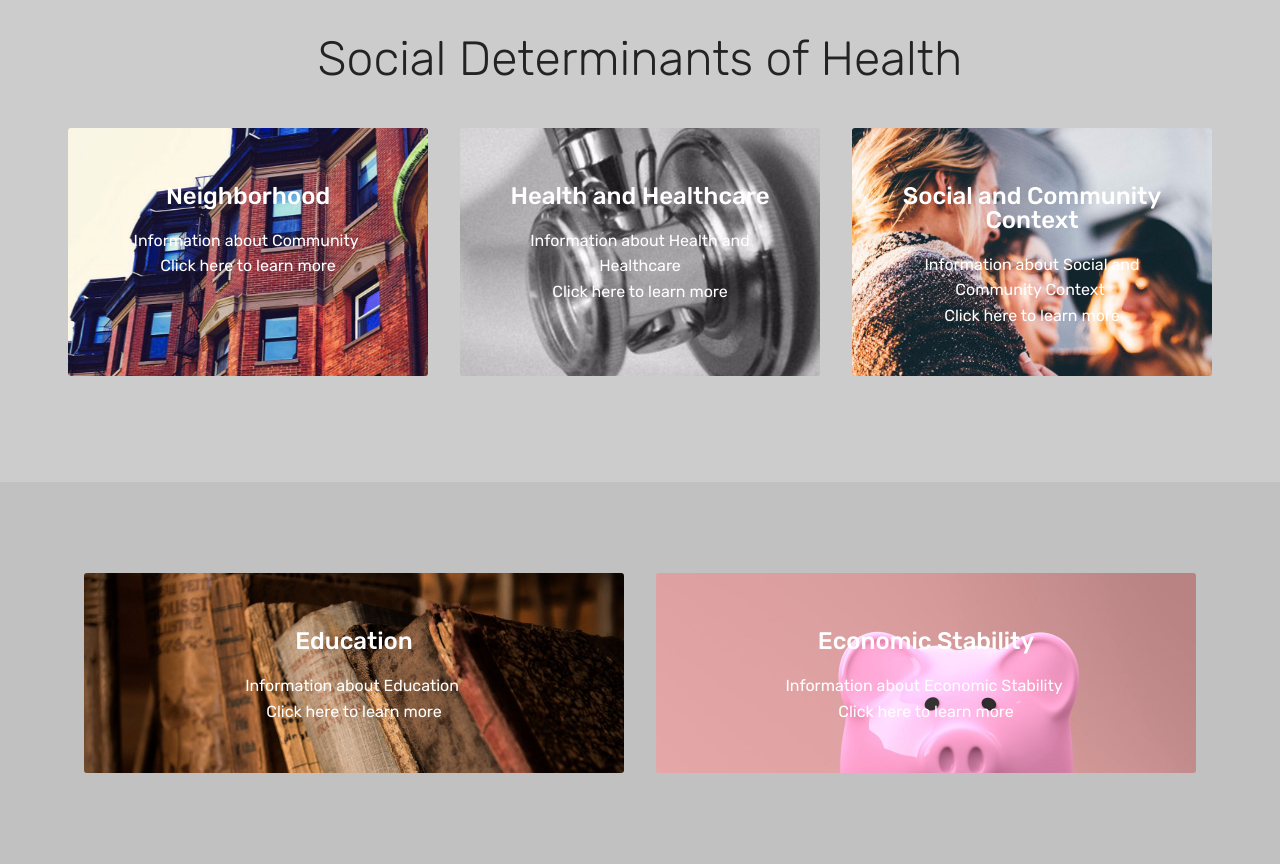
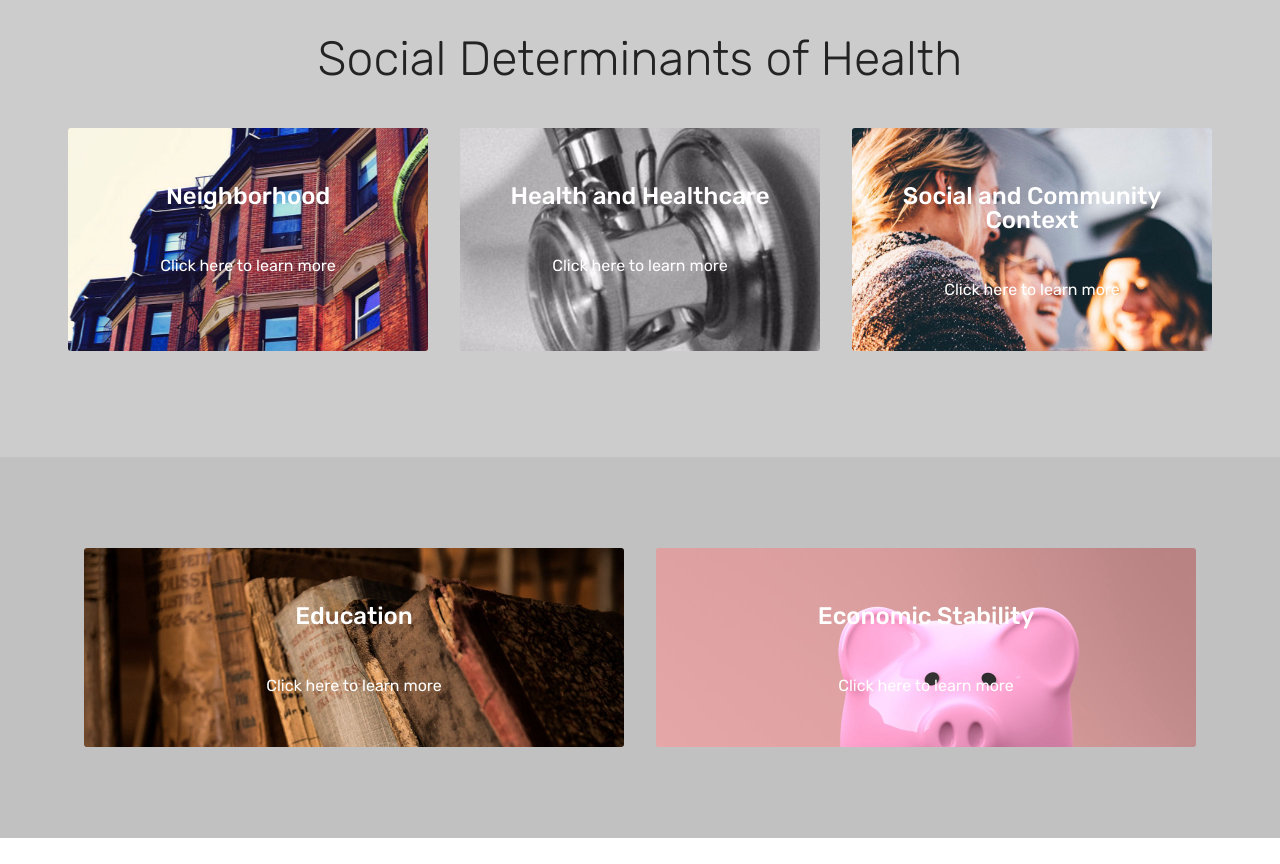
Before and after one commit to PPHSDOH/PPHSDOH.github.io, a plain HTML site: page index.html in a window 1280 px wide. Shown: the part 860-1724 px from the top of the page. After the commit the page ends 1698 px from the top, so only its background shows below. Drawn offline with Linux system fonts and the light colour scheme; files whose address does not match are found by name.

Commit message:
create github pages

```diff
--- a/index.html
+++ b/index.html
@@ -45,7 +45,7 @@
     </div>
 </section>
 
-<section class="engine"><a href="https://mobiri.se/t">amp template</a></section><section class="features13 cid-r3te1NzVmo" id="features13-3">
+<section class="engine"><a href="https://mobiri.se/g">how to build your own website</a></section><section class="features13 cid-r3te1NzVmo" id="features13-3">
 
 
 
@@ -57,28 +57,26 @@
         <div class="media-container-row container">
             <div class="card col-12 col-md-6 p-5 m-3 align-center col-lg-4">
                 <div class="card-img">
-                    <img src="assets/images/mbr-10-1200x800.jpg" alt="Mobirise" title="">
+                    <a href="https://www.youtube.com/watch?time_continue=316&v=aDzAGl-udyU" target="_blank"><img src="assets/images/mbr-10-1200x800.jpg" alt="Mobirise" title=""></a>
                 </div>
                 <h4 class="card-title py-2 mbr-fonts-style display-5">Neighborhood</h4>
-                <p class="mbr-text mbr-fonts-style display-7">
-                    Information about Community&nbsp;<br>Click here to learn more</p>
+                <p class="mbr-text mbr-fonts-style display-7"><br>Click here to learn more</p>
             </div>
             <div class="card col-12 col-md-6 p-5 m-3 align-center col-lg-4">
                 <div class="card-img">
-                    <img src="assets/images/mbr-7-1200x800.jpg" alt="Mobirise" title="">
+                    <a href="https://www.youtube.com/watch?time_continue=67&v=ER1-_MEzScY" target="_blank"><img src="assets/images/mbr-7-1200x800.jpg" alt="Mobirise" title=""></a>
                 </div>
                 <h4 class="card-title py-2 mbr-fonts-style display-5">
                     Health and Healthcare</h4>
-                <p class="mbr-text mbr-fonts-style display-7">Information about Health and Healthcare<br>Click here to learn more</p>
+                <p class="mbr-text mbr-fonts-style display-7"><br>Click here to learn more</p>
             </div>
             <div class="card col-12 col-md-6 p-5 m-3 align-center col-lg-4">
                 <div class="card-img">
-                    <img src="assets/images/mbr-8-1200x800.jpg" alt="Mobirise" title="">
+                    <a href="http://www.latimes.com/local/lanow/la-me-homeless-how-we-got-here-20180201-story.html" target="_blank"><img src="assets/images/mbr-8-1200x800.jpg" alt="Mobirise" title=""></a>
                 </div>
                 <h4 class="card-title py-2 mbr-fonts-style display-5">
                     Social and Community Context</h4>
-                <p class="mbr-text mbr-fonts-style display-7">
-                    Information about Social and Community Context&nbsp;<br>Click here to learn more</p>
+                <p class="mbr-text mbr-fonts-style display-7"><br>Click here to learn more</p>
             </div>
         </div>
 </div></section>
@@ -94,19 +92,18 @@
         <div class="media-container-row container">
             <div class="card col-12 col-md-6 p-5 m-3 align-center">
                 <div class="card-img">
-                    <img src="assets/images/mbr-5-1200x800.jpg" alt="Mobirise" title="">
+                    <a href="https://www.youtube.com/watch?v=z-1CyJMmIXk" target="_blank"><img src="assets/images/mbr-5-1200x800.jpg" alt="Mobirise" title=""></a>
                 </div>
                 <h4 class="card-title py-2 mbr-fonts-style display-5">
                     Education</h4>
-                <p class="mbr-text mbr-fonts-style display-7">
-                    Information about Education&nbsp;<br>Click here to learn more</p>
+                <p class="mbr-text mbr-fonts-style display-7"><br>Click here to learn more</p>
             </div>
             <div class="card col-12 col-md-6 p-5 m-3 align-center">
                 <div class="card-img">
-                    <img src="assets/images/mbr-1200x720.jpg" alt="Mobirise" title="">
+                    <a href="https://youtu.be/mRfd93jXWBM" target="_blank"><img src="assets/images/mbr-1200x720.jpg" alt="Mobirise" title=""></a>
                 </div>
                 <h4 class="card-title py-2 mbr-fonts-style display-5">Economic Stability</h4>
-                <p class="mbr-text mbr-fonts-style display-7">Information about Economic Stability&nbsp;<br>Click here to learn more</p>
+                <p class="mbr-text mbr-fonts-style display-7">&nbsp;<br>Click here to learn more</p>
             </div>
 
         </div>
```
Also changed, not shown: 1 other file.
